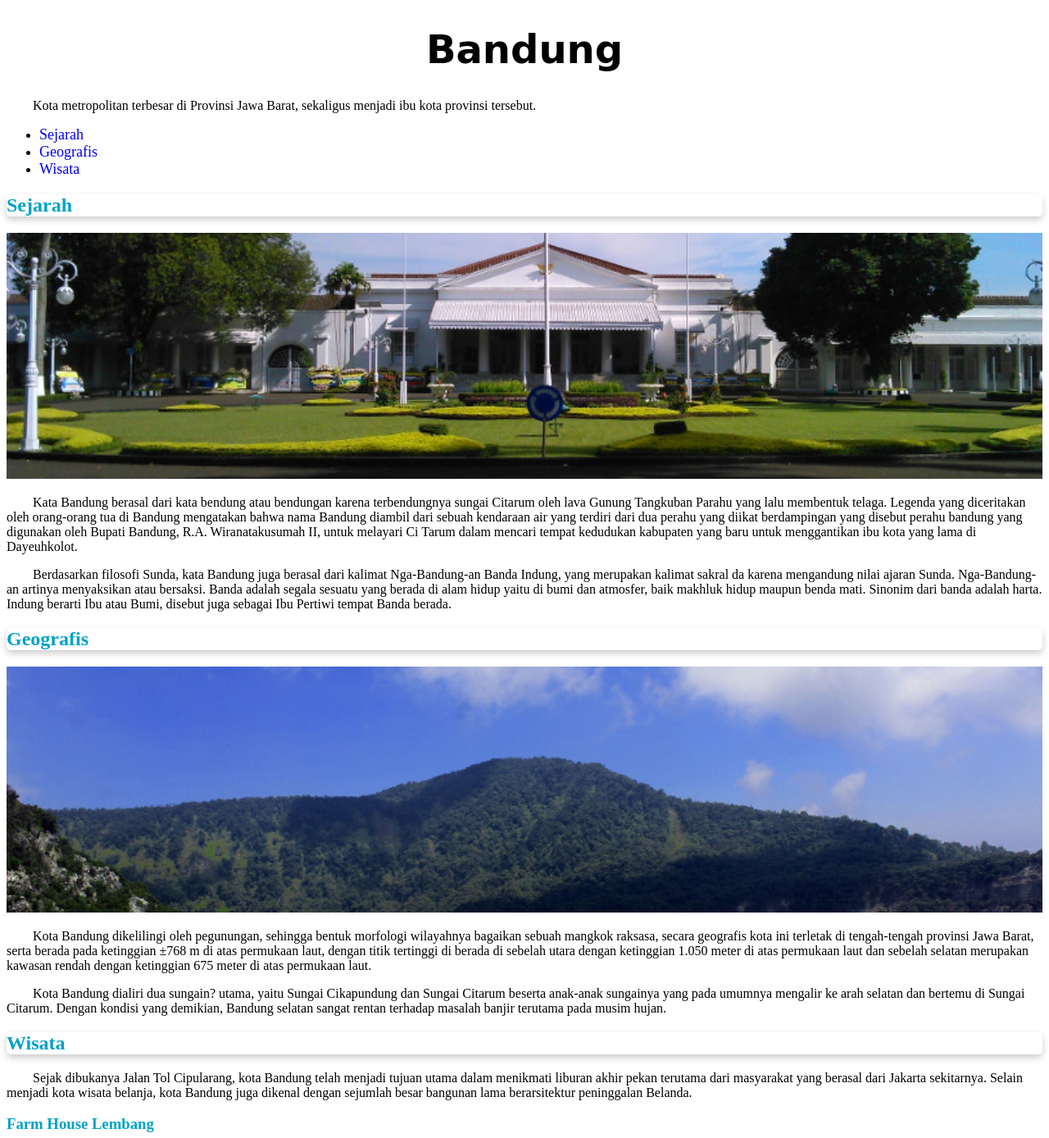
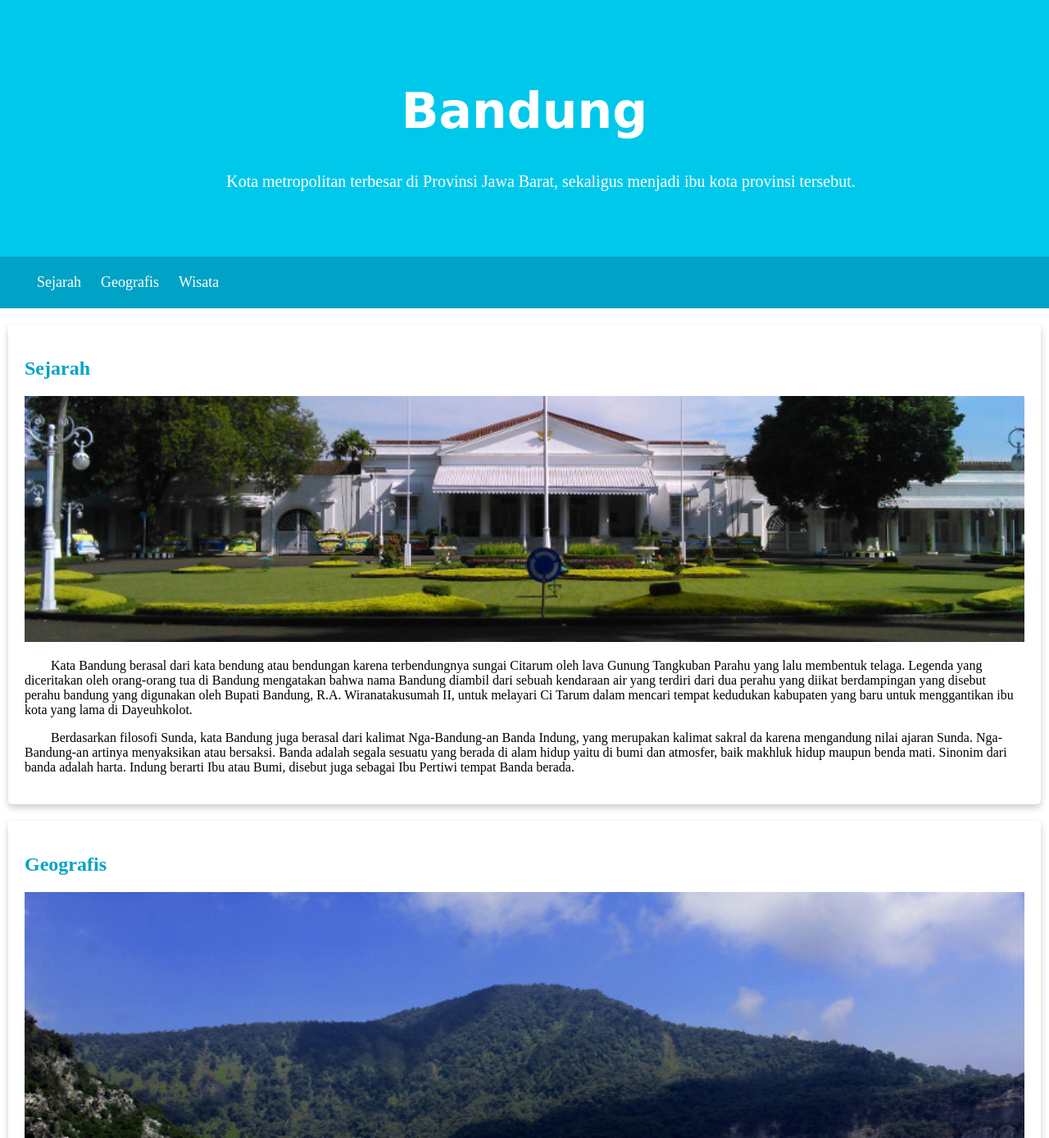
Before and after one commit to ImamRobain/Bandung-page, a plain HTML site: page Bandung.html in a window 1280 px wide. Shown: the top 1388 px of the page at 82% size. Drawn offline with Linux system fonts and the light colour scheme.

Commit message:
Add files via upload

```diff
--- a/Bandung.html
+++ b/Bandung.html
@@ -6,11 +6,13 @@
   </head>
   <body>
     <header>
+      <div class="jumbotron">
         <h1>Bandung</h1>
         <p>
-        Kota metropolitan terbesar di Provinsi Jawa Barat, sekaligus menjadi ibu
-        kota provinsi tersebut.
+          Kota metropolitan terbesar di Provinsi Jawa Barat, sekaligus menjadi ibu kota provinsi
+          tersebut.
         </p>
+      </div>
       <nav>
         <ul>
           <li><a href="#Sejarah">Sejarah</a></li>
@@ -20,120 +22,91 @@
       </nav>
     </header>
     <div id="content">
-      <article>
+      <article class="card">
         <section>
-        <h2 id="Sejarah" class="card">Sejarah</h2>
-        <img
-          src="assets/image/history.jpg"
-          class="featured-image"
-          alt="Sejarah"
-        />
+          <h2 id="Sejarah">Sejarah</h2>
+          <img src="assets/image/history.jpg" class="featured-image" alt="Sejarah" />
           <p>
-          Kata Bandung berasal dari kata bendung atau bendungan karena
-          terbendungnya sungai Citarum oleh lava Gunung Tangkuban Parahu yang
-          lalu membentuk telaga. Legenda yang diceritakan oleh orang-orang tua
-          di Bandung mengatakan bahwa nama Bandung diambil dari sebuah kendaraan
-          air yang terdiri dari dua perahu yang diikat berdampingan yang disebut
-          perahu bandung yang digunakan oleh Bupati Bandung, R.A.
-          Wiranatakusumah II, untuk melayari Ci Tarum dalam mencari tempat
-          kedudukan kabupaten yang baru untuk menggantikan ibu kota yang lama di
-          Dayeuhkolot.
+            Kata Bandung berasal dari kata bendung atau bendungan karena terbendungnya sungai
+            Citarum oleh lava Gunung Tangkuban Parahu yang lalu membentuk telaga. Legenda yang
+            diceritakan oleh orang-orang tua di Bandung mengatakan bahwa nama Bandung diambil dari
+            sebuah kendaraan air yang terdiri dari dua perahu yang diikat berdampingan yang disebut
+            perahu bandung yang digunakan oleh Bupati Bandung, R.A. Wiranatakusumah II, untuk
+            melayari Ci Tarum dalam mencari tempat kedudukan kabupaten yang baru untuk menggantikan
+            ibu kota yang lama di Dayeuhkolot.
           </p>
         </section>
         <p>
-          Berdasarkan filosofi Sunda, kata Bandung juga berasal dari kalimat
-          Nga-Bandung-an Banda Indung, yang merupakan kalimat sakral da karena
-          mengandung nilai ajaran Sunda. Nga-Bandung-an artinya menyaksikan atau
-          bersaksi. Banda adalah segala sesuatu yang berada di alam hidup yaitu
-          di bumi dan atmosfer, baik makhluk hidup maupun benda mati. Sinonim
-          dari banda adalah harta. Indung berarti Ibu atau Bumi, disebut juga
-          sebagai Ibu Pertiwi tempat Banda berada.
+          Berdasarkan filosofi Sunda, kata Bandung juga berasal dari kalimat Nga-Bandung-an Banda
+          Indung, yang merupakan kalimat sakral da karena mengandung nilai ajaran Sunda.
+          Nga-Bandung-an artinya menyaksikan atau bersaksi. Banda adalah segala sesuatu yang berada
+          di alam hidup yaitu di bumi dan atmosfer, baik makhluk hidup maupun benda mati. Sinonim
+          dari banda adalah harta. Indung berarti Ibu atau Bumi, disebut juga sebagai Ibu Pertiwi
+          tempat Banda berada.
         </p>
       </article>
-      <article>
-        <h2 id="Geografis" class="card">Geografis</h2>
-        <img
-          src="assets/image/geografis.jpg"
-          class="featured-image"
-          alt="Geografis"
-        />
+      <article class="card">
+        <h2 id="Geografis">Geografis</h2>
+        <img src="assets/image/geografis.jpg" class="featured-image" alt="Geografis" />
         <p>
-          Kota Bandung dikelilingi oleh pegunungan, sehingga bentuk morfologi
-          wilayahnya bagaikan sebuah mangkok raksasa, secara geografis kota ini
-          terletak di tengah-tengah provinsi Jawa Barat, serta berada pada
-          ketinggian ±768 m di atas permukaan laut, dengan titik tertinggi di
-          berada di sebelah utara dengan ketinggian 1.050 meter di atas
-          permukaan laut dan sebelah selatan merupakan kawasan rendah dengan
-          ketinggian 675 meter di atas permukaan laut.
+          Kota Bandung dikelilingi oleh pegunungan, sehingga bentuk morfologi wilayahnya bagaikan
+          sebuah mangkok raksasa, secara geografis kota ini terletak di tengah-tengah provinsi Jawa
+          Barat, serta berada pada ketinggian ±768 m di atas permukaan laut, dengan titik tertinggi
+          di berada di sebelah utara dengan ketinggian 1.050 meter di atas permukaan laut dan
+          sebelah selatan merupakan kawasan rendah dengan ketinggian 675 meter di atas permukaan
+          laut.
         </p>
         <p>
-          Kota Bandung dialiri dua sungain? utama, yaitu Sungai Cikapundung dan
-          Sungai Citarum beserta anak-anak sungainya yang pada umumnya mengalir
-          ke arah selatan dan bertemu di Sungai Citarum. Dengan kondisi yang
-          demikian, Bandung selatan sangat rentan terhadap masalah banjir
-          terutama pada musim hujan.
+          Kota Bandung dialiri dua sungain? utama, yaitu Sungai Cikapundung dan Sungai Citarum
+          beserta anak-anak sungainya yang pada umumnya mengalir ke arah selatan dan bertemu di
+          Sungai Citarum. Dengan kondisi yang demikian, Bandung selatan sangat rentan terhadap
+          masalah banjir terutama pada musim hujan.
         </p>
       </article>
-
-      <article>
-        <h2 id="Wisata" class="card">Wisata</h2>
+      <article class="card">
+        <h2 id="Wisata">Wisata</h2>
         <p>
-          Sejak dibukanya Jalan Tol Cipularang, kota Bandung telah menjadi
-          tujuan utama dalam menikmati liburan akhir pekan terutama dari
-          masyarakat yang berasal dari Jakarta sekitarnya. Selain menjadi kota
-          wisata belanja, kota Bandung juga dikenal dengan sejumlah besar
-          bangunan lama berarsitektur peninggalan Belanda.
+          Sejak dibukanya Jalan Tol Cipularang, kota Bandung telah menjadi tujuan utama dalam
+          menikmati liburan akhir pekan terutama dari masyarakat yang berasal dari Jakarta
+          sekitarnya. Selain menjadi kota wisata belanja, kota Bandung juga dikenal dengan sejumlah
+          besar bangunan lama berarsitektur peninggalan Belanda.
         </p>
-
         <section>
           <h3>Farm House Lembang</h3>
-          <img
-            src="assets/image/farm-house.jpg"
-            class="featured-image"
-            alt="farm house"
-          />
+          <img src="assets/image/farm-house.jpg" class="featured-image" alt="farm house" />
           <p>
-            Berada di jalur utama Bandung-Lembang, Farm House menjadi objek
-            wisata yang tidak pernah sepi pengunjung. Selain karena letaknya
-            strategis, kawasan ini juga menghadirkan nuansa wisata khas Eropa.
-            Semua itu diterapkan dalam bentuk spot swafoto Instagramable.
+            Berada di jalur utama Bandung-Lembang, Farm House menjadi objek wisata yang tidak pernah
+            sepi pengunjung. Selain karena letaknya strategis, kawasan ini juga menghadirkan nuansa
+            wisata khas Eropa. Semua itu diterapkan dalam bentuk spot swafoto Instagramable.
           </p>
         </section>
       </article>
-
+      <article class="card">
         <section>
           <h4>Observatorium Bosscha</h4>
-          <img
-            src="assets/image/bosscha.jpg"
-            class="featured-image"
-            alt="bosscha"
-          />
+          <img src="assets/image/bosscha.jpg" class="featured-image" alt="bosscha" />
           <p>
-            Memiliki beberapa teleskop, antara lain, Refraktor Ganda Zeiss,
-            Schmidt Bimasakti, Refraktor Bamberg, Cassegrain GOTO, dan Teleskop
-            Surya. Refraktor Ganda Zeiss adalah jenis teleskop terbesar untuk
-            meneropong bintang. Benda ini diletakkan pada atap kubah sehingga
-            saat teropong digunakan, atap tersebut harus dibuka. Observatorium
-            Bosscha boleh dikunjungi oleh siapa pun, tanpa tiket. Namun, bagi
-            yang ingin menggunakan teleskop Zeiss, wajib mendaftarkan diri.
-            Untuk instansi atau lembaga pendidikan, diberikan jadwal hari Selasa
-            sampai Jumat. Sementara itu, kunjungan individu dibuka setiap hari
-            Sabtu.
+            Memiliki beberapa teleskop, antara lain, Refraktor Ganda Zeiss, Schmidt Bimasakti,
+            Refraktor Bamberg, Cassegrain GOTO, dan Teleskop Surya. Refraktor Ganda Zeiss adalah
+            jenis teleskop terbesar untuk meneropong bintang. Benda ini diletakkan pada atap kubah
+            sehingga saat teropong digunakan, atap tersebut harus dibuka. Observatorium Bosscha
+            boleh dikunjungi oleh siapa pun, tanpa tiket. Namun, bagi yang ingin menggunakan
+            teleskop Zeiss, wajib mendaftarkan diri. Untuk instansi atau lembaga pendidikan,
+            diberikan jadwal hari Selasa sampai Jumat. Sementara itu, kunjungan individu dibuka
+            setiap hari Sabtu.
           </p>
         </section>
       </article>
     </div>
+    <article class="profile card">
       <aside>
-      <article class="profile">
         <header>
           <h2>Kota Bandung</h2>
-          <p>Kota Kembang Paris Van Java</p>
+          <p style="margin-left: -40px">Kota Kembang Paris Van Java</p>
           <img src="assets/image/Bandung_coa.png" />
           <figcaption>Lambang</figcaption>
         </header>
-      </article>
       </aside>
-
       <section>
         <h3>Informasi Lainnya</h3>
         <table>
@@ -159,6 +132,7 @@
           </tr>
         </table>
       </section>
+    </article>
     <footer>
       <p>Belajar Dasar Pemrograman Web &#169; 2019, Dicoding Academy</p>
     </footer>
--- a/assets/styles/styles.css
+++ b/assets/styles/styles.css
@@ -1,5 +1,7 @@
 body {
   font-family: 'Times New Roman', Times, serif;
+  margin: 0;
+  padding: 0;
 }
 
 h2 {
@@ -10,20 +12,13 @@ body {
   color: #00a2c6;
 }
 
- footer {
-    padding: 20px;
-    color: white;
-    background-color: #00a2c6;
- }
- h1{
+h1 {
   font-size: 3em;
- }
- p{
-   text-indent: 2em;
- }
- h1{
   font-family: 'Oleo Script Swash Caps', cursive;
   text-align: center;
+}
+p {
+  text-indent: 2em;
 }
 @font-face {
   font-family: 'Oleo Script Swash Caps', cursive;
@@ -33,22 +28,26 @@ body {
   font-size: 18px;
   font-weight: 400;
   text-decoration: none;
+  color: white;
 }
- nav a:hover{
-  font-weight:bold;
+nav a:hover {
+  font-weight: bold;
 }
- .profile header{
+.profile header {
   text-align: center;
 }
- footer{
-  padiing:20px;
+footer {
+  padding: 20px;
   color: white;
   background-color: #00a2c6;
   text-align: center;
   font-weight: bold;
   opacity: 1;
+  padding: 20px;
+  color: white;
+  background-color: #00a2c6;
 }
-.featured-image{
+.featured-image {
   width: 100%;
   max-height: 300px;
   object-fit: cover;
@@ -60,4 +59,25 @@ body {
 .card {
   box-shadow: 0 4px 8px 0 rgba(0, 0, 0, 0.2);
   border-radius: 5px;
+  padding: 20px;
+  margin: 20px 10px 20px 10px;
 }
+.jumbotron {
+  padding: 60px;
+  background-color: #00c8eb;
+  text-align: center;
+  font-size: 20px;
+  color: white;
+}
+nav li {
+  display: inline;
+  list-style-type: none;
+  margin-right: 20px;
+}
+nav {
+  background-color: #00a2c6;
+  padding: 5px;
+}
+main {
+  padding: 20px;
+}
```
Lines whose indentation alone changed are shown as unchanged.
